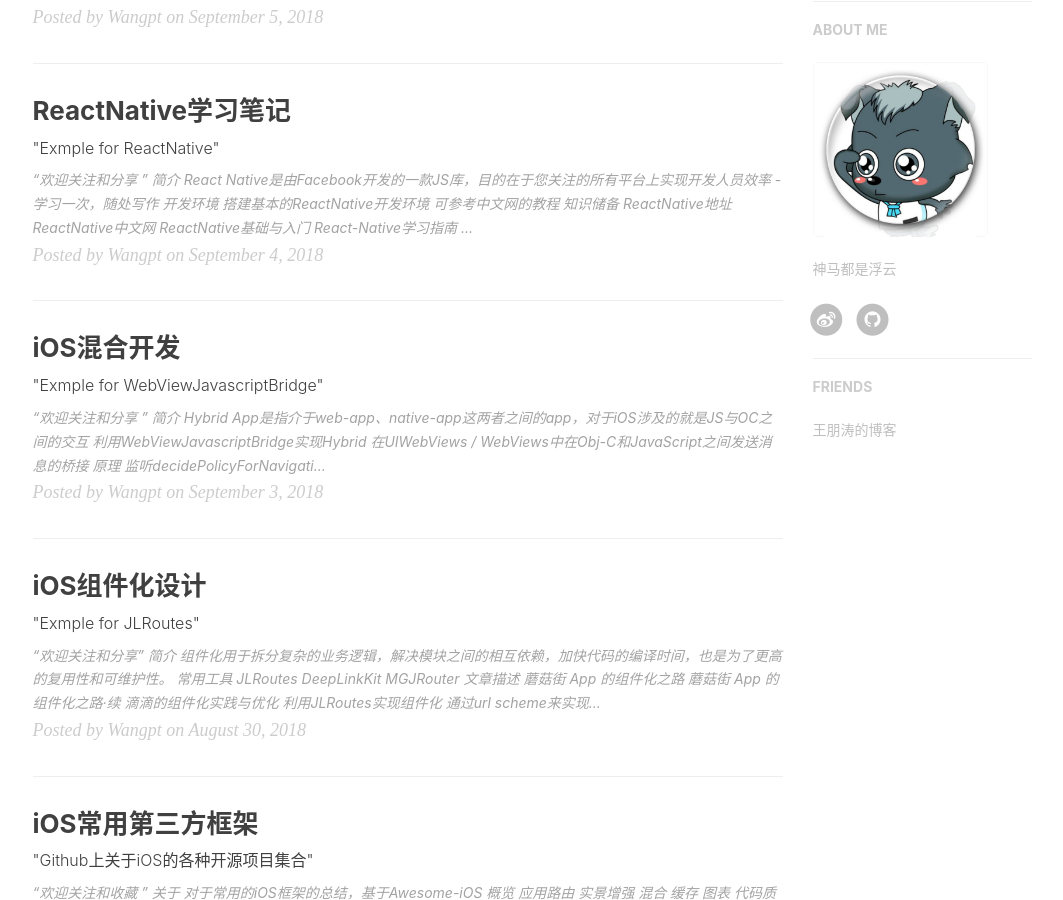
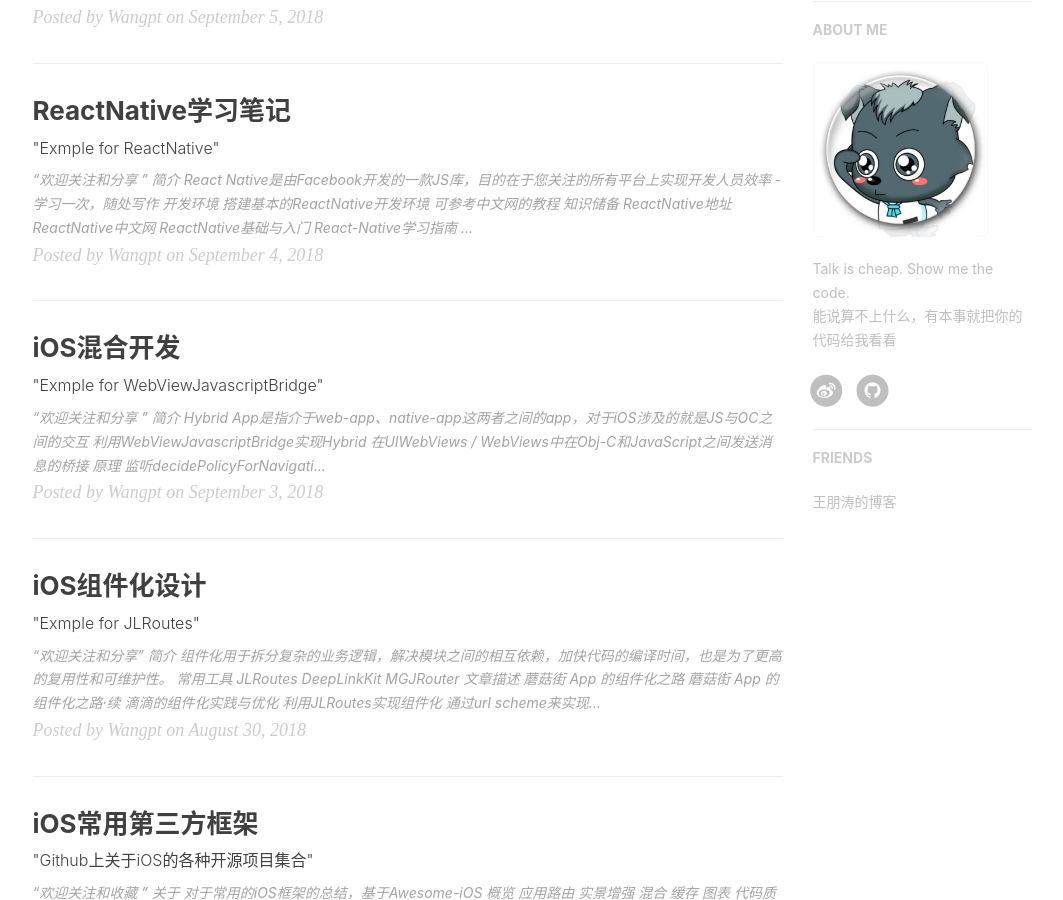
Before and after one commit to wangpt/wangpt.github.io, a Jekyll site: the page built from index.html, in a window 1280 px wide and 900 px high, scrolled down 564 px. Shown: the whole window, without its empty margins (135-1198 px from the left). Built offline with Jekyll 4.4.1, drawn with Linux system fonts in a browser that asks for light colours; nearby versions of some CDN libraries; the list of posts is cut into pages by our own code; comment, search, counter and statistics services are not loaded.

Commit message:
change config

```diff
--- a/_config.yml
+++ b/_config.yml
@@ -72,7 +72,7 @@
 
 # Sidebar settings
 sidebar: true                           # whether or not using Sidebar.
-sidebar-about-description: "神马都是浮云"
+sidebar-about-description: "Talk is cheap. Show me the code.<br> 能说算不上什么，有本事就把你的代码给我看看"
 sidebar-avatar: /img/avatar-wpt-ny.jpg      # use absolute URL, seeing it's used in both `/` and `/about/`
 
 
```
